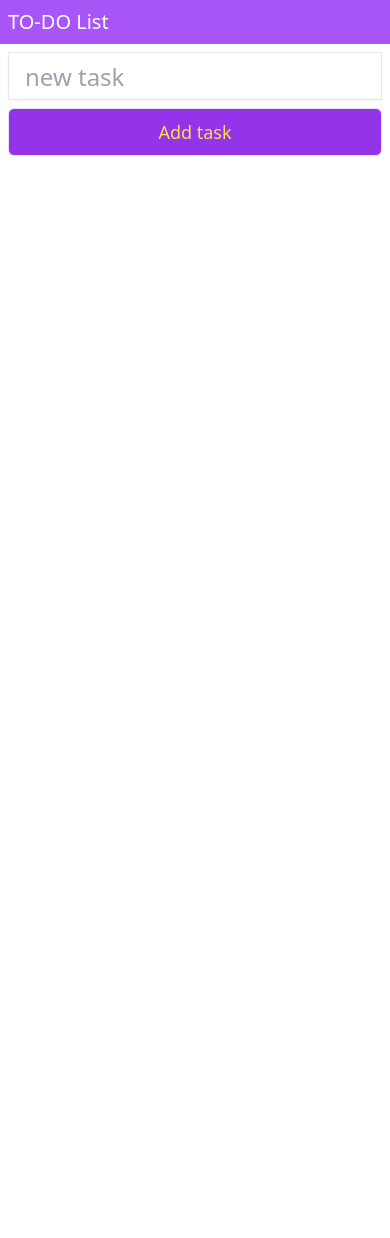
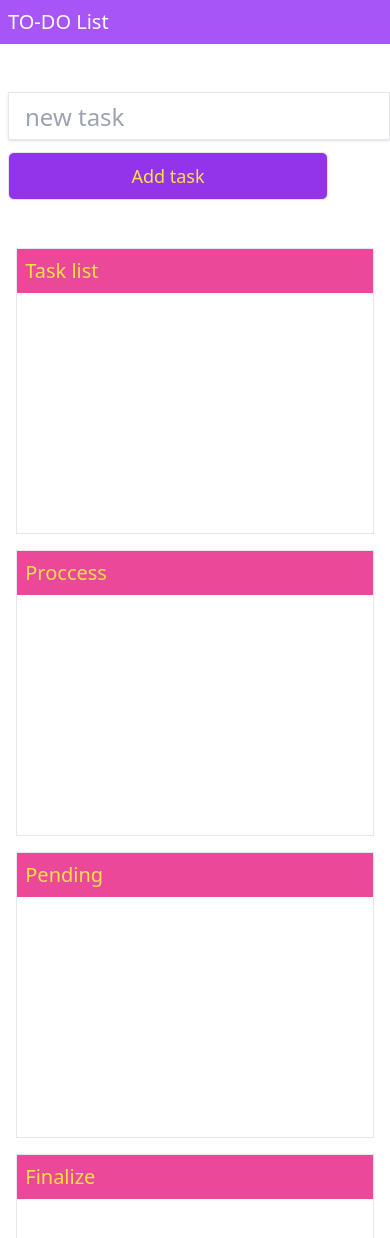
Before and after one commit to HenryAprendo/To-do-list, an Angular app: page / in a window 390 px wide. Shown: the top 1238 px of the page. Before the commit the page ends 844 px from the top, so only its background shows below. Built offline with nearby package versions, Linux system fonts and the light colour scheme.

Commit message:
Cambio a formularios reactivo, y configuración del tamaño para laptop y tablet

```diff
--- a/src/app/app.component.html
+++ b/src/app/app.component.html
@@ -1,20 +1,44 @@
-<header class="w-full py-2 px-2 bg-purple-500 ">
+<header class="w-full py-2 px-2  bg-purple-500 ">
   <h1 class="text-xl font-medium text-white">TO-DO List</h1>
 </header>
 
 <main>
-  <section>
-    <div class="flex flex-col p-2 gap-2 md:flex-row md:items-center">
+  <section class="mb-10 mt-10">
+    <div class="flex flex-wrap p-2 gap-3 md:flex-row md:items-center md:pl-10">
       <input
         type="text"
-        class="border max-w-sm h-12 px-4 text-2xl text-teal-600 outline-0 shadow-sm md:flex-1"
+        class="border max-w-sm h-12 px-4 py-2 text-2xl text-teal-600 outline-0 shadow hover:shadow-lg md:flex-1"
         placeholder="new task"
-        [(ngModel)]="task"
+        [formControl]="task"
       >
-      <button class="border h-12 bg-purple-600 hover:bg-purple-700 active:bg-purple-900 text-lg text-yellow-300 font-medium rounded-md md:w-32">
+      <button class="border w-80 h-12 bg-purple-600 hover:bg-purple-700 active:bg-purple-900 text-lg text-yellow-300 font-medium rounded-md md:w-48">
         Add task
       </button>
-      <p class="hidden text-3xl text-sky-900 border-b h-12 px-2 uppercase md:block ">{{task}}</p>
+      <p class="hidden text-3xl text-sky-900 border-b h-12 px-2 uppercase md:block ">{{showTask}}</p>
     </div>
   </section>
+
+  <section class=" h-auto max-w-lg m-auto flex flex-col items-center md:max-w-none md:flex-row justify-around">
+
+    <section class="border mb-4 w-11/12 md:w-44 lg:w-80">
+      <h2 class="p-2 text-xl font-medium text-yellow-300 bg-pink-500">Task list</h2>
+      <div class=" h-60 lg:h-96 bg-white"></div>
+    </section>
+
+    <section class="border mb-4 w-11/12 md:w-44 lg:w-80 " >
+      <h2 class="p-2 text-xl font-medium text-yellow-300 bg-pink-500">Proccess</h2>
+      <div class=" h-60 lg:h-96 bg-white"></div>
+    </section>
+
+    <section class="border mb-4 w-11/12 md:w-44 lg:w-80 ">
+      <h2 class="p-2 text-xl font-medium text-yellow-300 bg-pink-500">Pending</h2>
+      <div class=" h-60 lg:h-96 bg-white"></div>
+    </section>
+
+    <section class="border mb-4 w-11/12 md:w-44 lg:w-80">
+      <h2 class="p-2 text-xl font-medium text-yellow-300 bg-pink-500">Finalize</h2>
+      <div class=" h-60 lg:h-96 bg-white"></div>
+    </section>
+
+  </section>
 </main>
--- a/src/app/app.component.ts
+++ b/src/app/app.component.ts
@@ -1,17 +1,40 @@
-import { Component } from '@angular/core';
+import { Component, OnInit } from '@angular/core';
+import { FormControl, Validator, Validators } from '@angular/forms';
 
 @Component({
   selector: 'app-root',
   templateUrl: './app.component.html',
   styleUrls: ['./app.component.scss']
 })
-export class AppComponent {
+export class AppComponent implements OnInit {
   title = 'to-do-list';
 
-  task:string = '';
+  task = new FormControl('',[Validators.required, Validators.minLength(28)]);
 
+  showTask:string = '';
 
+  ngOnInit(){
+    this.task.valueChanges.subscribe( value => {
+      value ? this.showTask = value : this.showTask = '';
+    });
+  }
 
+  addTask(){
+    if(this.task.valid){
+      // codigo
+    }
+    else {
+      this.task.markAllAsTouched;
+    }
+  }
+
+  get fieldValid(){
+    return this.task.valid && this.task.touched;
+  }
+
+  get fieldInvalid(){
+    return this.task.invalid && this.task.touched;
+  }
 
 
 }
--- a/src/app/app.module.ts
+++ b/src/app/app.module.ts
@@ -1,6 +1,7 @@
 import { NgModule } from '@angular/core';
 import { BrowserModule } from '@angular/platform-browser';
 import { FormsModule } from '@angular/forms';
+import { ReactiveFormsModule } from '@angular/forms';
 
 import { AppRoutingModule } from './app-routing.module';
 import { AppComponent } from './app.component';
@@ -12,7 +13,8 @@ import { AppComponent } from './app.component';
   imports: [
     BrowserModule,
     AppRoutingModule,
-    FormsModule
+    FormsModule,
+    ReactiveFormsModule
   ],
   providers: [],
   bootstrap: [AppComponent]
```
